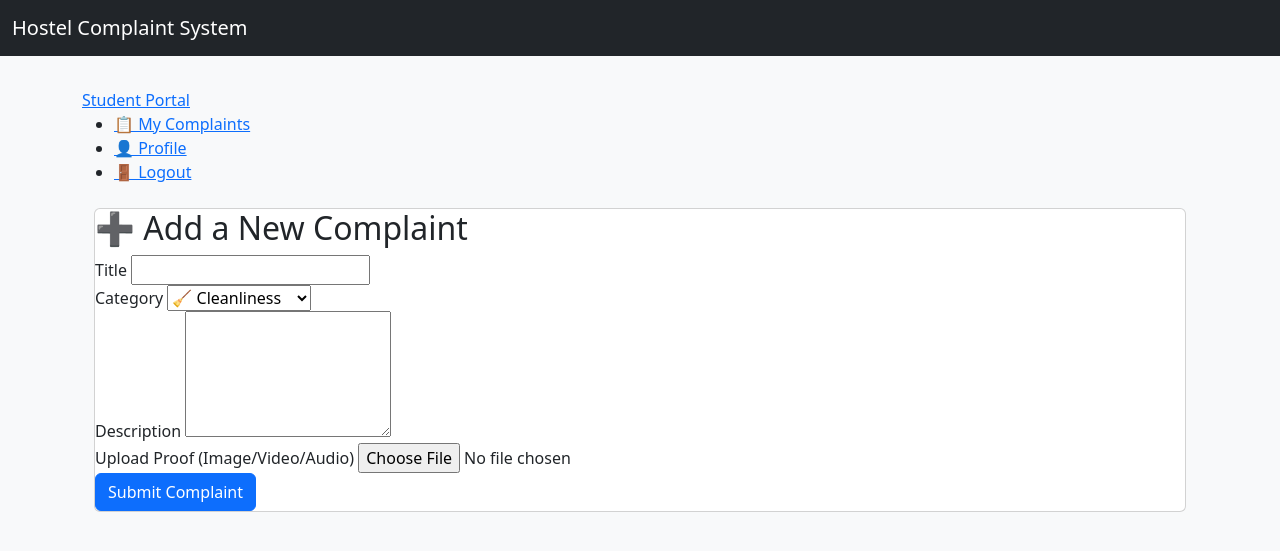
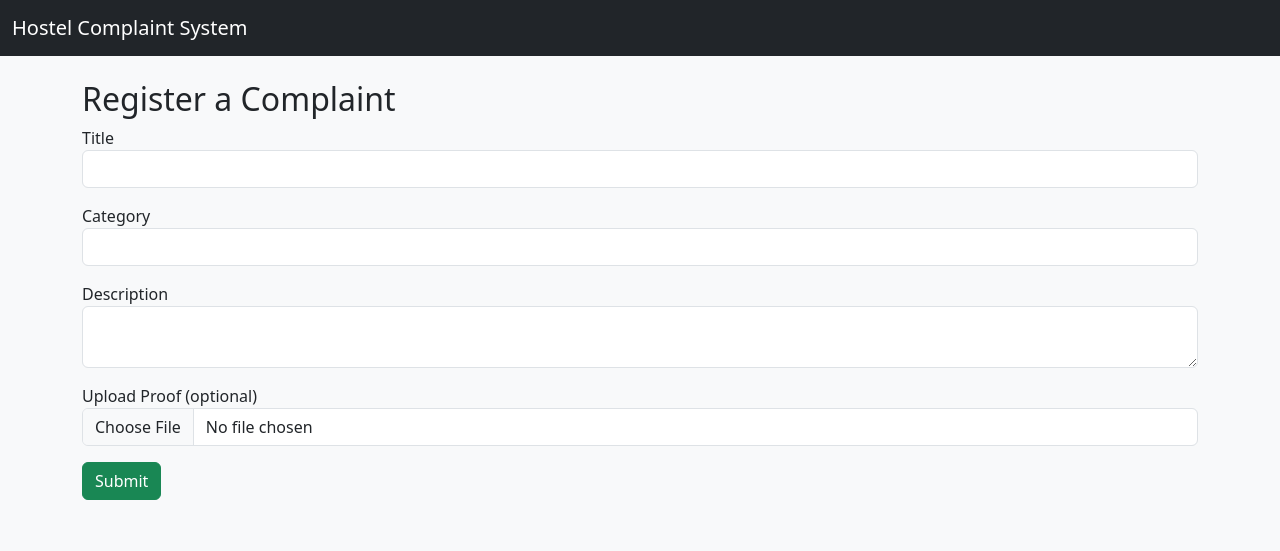
Before and after one commit to nikhilcollege91-netizen/hostel-complaint-system, a Flask app: template templates/add_complaint.html in a window 1280 px wide. Shown: the top 551 px of the page. Run offline with Flask 3, Linux system fonts and the light colour scheme; the template is opened without the code that fills it, so the values that code supplies are empty.

Commit message:
Update add_complaint.html

```diff
--- a/templates/add_complaint.html
+++ b/templates/add_complaint.html
@@ -1,47 +1,22 @@
-{% extends "layout.html" %}
-{% block title %}Add Complaint{% endblock %}
+{% extends 'layout.html' %}
 {% block content %}
-<nav class="navbar">
-    <div class="nav-container">
-        <a class="nav-brand" href="{{ url_for('student_dashboard') }}">Student Portal</a>
-        <ul class="nav-links">
-            <li><a href="{{ url_for('my_complaints') }}">📋 My Complaints</a></li>
-            <li><a href="{{ url_for('student_profile') }}">👤 Profile</a></li>
-            <li><a href="{{ url_for('logout') }}">🚪 Logout</a></li>
-        </ul>
-    </div>
-</nav>
-
-<div class="container">
-    <div class="card form-card">
-        <h2>➕ Add a New Complaint</h2>
-        <form method="POST" enctype="multipart/form-data" id="complaint-form">
-            <div class="form-group">
-                <label for="title">Title</label>
-                <input type="text" id="title" name="title" required>
-            </div>
-            <div class="form-group">
-                <label for="category">Category</label>
-                <select id="category" name="category" required>
-                    <option value="Cleanliness">🧹 Cleanliness</option>
-                    <option value="Maintenance">🔧 Maintenance</option>
-                    <option value="Food">🍽️ Food</option>
-                    <option value="Electricity">⚡ Electricity</option>
-                    <option value="Roommate">👥 Roommate</option>
-                    <option value="Noise">🔊 Noise</option>
-                    <option value="Other">🧾 Other</option>
-                </select>
-            </div>
-            <div class="form-group">
-                <label for="description">Description</label>
-                <textarea id="description" name="description" rows="5" required></textarea>
-            </div>
-            <div class="form-group">
-                <label for="proof">Upload Proof (Image/Video/Audio)</label>
-                <input type="file" id="proof" name="proof">
-            </div>
-            <button type="submit" class="btn btn-primary btn-glow">Submit Complaint</button>
-        </form>
-    </div>
-</div>
+<h2>Register a Complaint</h2>
+<form method="post" enctype="multipart/form-data">
+  <div class="mb-3">
+    <label>Title</label>
+    <input type="text" name="title" class="form-control" required>
+  </div>
+  <div class="mb-3">
+    <label>Category</label>
+    <input type="text" name="category" class="form-control" required>
+  </div>
+  <div class="mb-3">
+    <label>Description</label>
+    <textarea name="description" class="form-control" required></textarea>
+  </div>
+  <div class="mb-3">
+    <label>Upload Proof (optional)</label>
+    <input type="file" name="proof" class="form-control">
+  </div>
+  <button type="submit" class="btn btn-success">Submit</button>
 {% endblock %}
```
